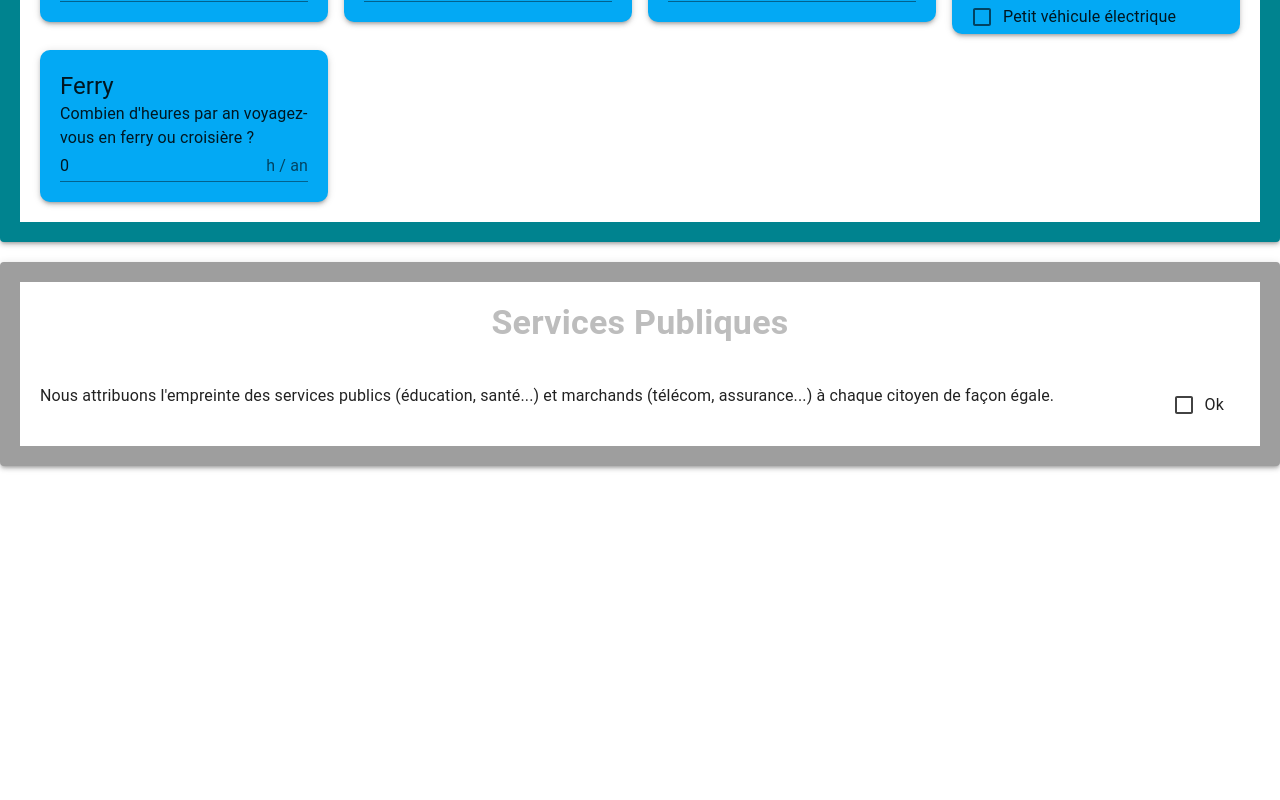
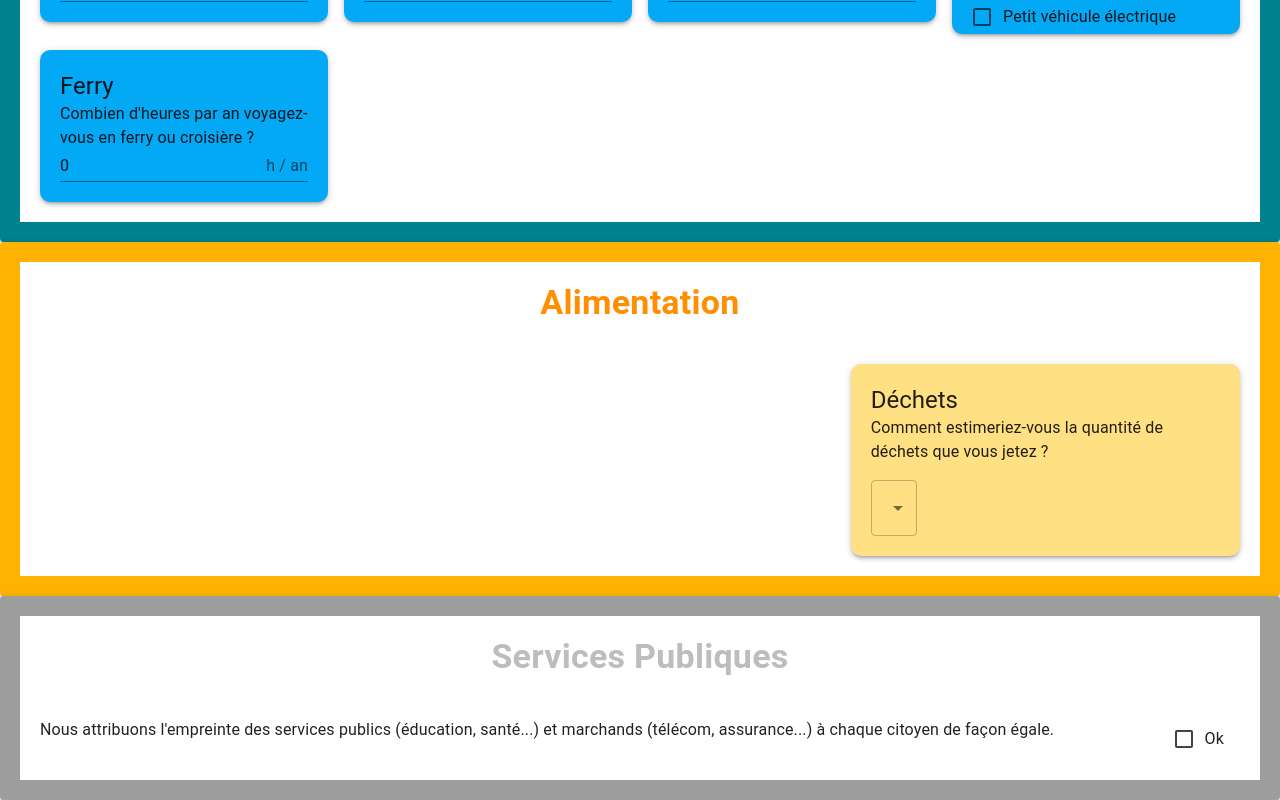
Before and after one commit to louis-prevosteau/Carbon-Footprint-Calculator, a React (Create React App) app: page / in a window 1280 px wide. Shown: the part 1260-2060 px from the top of the page. Before the commit the page ends 1746 px from the top, so only its background shows below. Built offline with nearby package versions, Linux system fonts and the light colour scheme.

Commit message:
trash component

```diff
--- a/src/App.tsx
+++ b/src/App.tsx
@@ -3,6 +3,7 @@ import React, { useState } from 'react';
 import './i18n';
 import Chart from 'components/Chart';
 import PublicServices from 'components/PublicServices';
+import Food from 'components/Food';
 
 const App = () => {
 
@@ -34,6 +35,7 @@ const App = () => {
     <div>
       <Chart data={Object.values(state.sub)}/>
       <Transports handleDataToChart={addFootprint}/>
+      <Food handleDataToChart={addFootprint} />
       <PublicServices handleDataToChart={addFootprint}/>
     </div>
   );
--- a/src/components/Chart.tsx
+++ b/src/components/Chart.tsx
@@ -1,5 +1,5 @@
 import { Box } from '@mui/material';
-import { cyan, grey } from '@mui/material/colors';
+import { amber, cyan, grey } from '@mui/material/colors';
 import { Chart as ChartJS, CategoryScale, LinearScale, BarElement, Title, Tooltip, Legend } from 'chart.js';
 import annotationPlugin from 'chartjs-plugin-annotation';
 import React from 'react';
@@ -36,7 +36,7 @@ const Chart = ({ data }: { data: number[] }) => {
                         {
                             label: t('chart.footprintAdornment'),
                             data,
-                            backgroundColor: [cyan[800], 'rgb(0, 0, 255)', 'rgb(0, 0, 255)', 'rgb(0, 0, 255)', grey[500]]
+                            backgroundColor: [cyan[800], amber[600], 'rgb(0, 0, 255)', 'rgb(0, 0, 255)', grey[500]]
                         }
                     ]
                 }}
--- /dev/null
+++ b/src/components/Food/Trash.tsx
@@ -0,0 +1,88 @@
+import { Box, Checkbox, FormControlLabel, FormGroup, Grid, MenuItem, Paper, Select, Typography } from '@mui/material';
+import { amber } from '@mui/material/colors';
+import { getTrashFootprint } from 'actions/food';
+import React, { useEffect, useState } from 'react';
+import { useTranslation } from 'react-i18next';
+
+const Trash = ({ handleDataToFood }: { handleDataToFood: any }) => {
+
+    const [state, setState] = useState(
+        {
+            params: {
+                level: '',
+                antiWaste: false,
+                compost: false,
+                stopPub: false,
+                bulk: false
+            }
+        }
+    );
+    const { t } = useTranslation();
+
+    useEffect(() => {
+        const handleData = () => {
+            const footprint = getTrashFootprint(
+                state.params.level,
+                state.params.antiWaste,
+                state.params.compost,
+                state.params.stopPub,
+                state.params.bulk
+            );
+            handleDataToFood(footprint);
+        };
+        handleData();
+    }, [state.params.level, state.params.antiWaste, state.params.compost, state.params.stopPub, state.params.bulk]);
+
+    const updateParam = (paramName: keyof typeof state.params, paramValue: any) => {
+        setState(prevState => {
+            const newState = { params: { ...prevState.params, [paramName]: paramValue as never } };
+            return newState;
+        });
+    };
+
+    return (
+        <Paper elevation={3} sx={{ padding: '20px', backgroundColor: amber[200], borderRadius: '10px' }}>
+            <Typography variant='h5'>{t('food.trash.title')}</Typography>
+            <Box>
+                <Grid container direction='column' spacing={2}>
+                    <Grid container item alignItems='center' spacing={2}>
+                        <Grid item>
+                            <Typography variant='body1'>{t('food.trash.questions.level')}</Typography>
+                        </Grid>
+                        <Grid item>
+                            <Select
+                                value={state.params.level}
+                                onChange={(e) => updateParam('level', e.target.value)}
+                            >
+                                <MenuItem value=''></MenuItem>
+                                {['base', 'reduction', 'zero'].map((level) => (
+                                    <MenuItem key={level} value={level}>{t(`food.trash.levelOptions.${level}`)}</MenuItem>
+                                ))}
+                            </Select>
+                        </Grid>
+                    </Grid>
+                    {state.params.level === 'reduction' && (
+                        <Grid container item xs={12} sm={6} md={4}>
+                            <FormGroup>
+                                <Grid item>
+                                    <FormControlLabel control={<Checkbox checked={state.params.antiWaste} onChange={() => updateParam('antiWaste', !state.params.antiWaste)} />} label={t('food.trash.tips.antiWaste')} />
+                                </Grid>
+                                <Grid item>
+                                    <FormControlLabel control={<Checkbox checked={state.params.compost} onChange={() => updateParam('compost', !state.params.compost)} />} label={t('food.trash.tips.compost')} />
+                                </Grid>
+                                <Grid item>
+                                    <FormControlLabel control={<Checkbox checked={state.params.stopPub} onChange={() => updateParam('stopPub', !state.params.stopPub)} />} label={t('food.trash.tips.stopPub')} />
+                                </Grid>
+                                <Grid item>
+                                    <FormControlLabel control={<Checkbox checked={state.params.bulk} onChange={() => updateParam('bulk', !state.params.bulk)} />} label={t('food.trash.tips.bulk')} />
+                                </Grid>
+                            </FormGroup>
+                        </Grid>
+                    )}
+                </Grid>
+            </Box>
+        </Paper>
+    );
+};
+
+export default Trash;
--- /dev/null
+++ b/src/components/Food/index.tsx
@@ -0,0 +1,49 @@
+import { Grid, Paper, Typography } from '@mui/material';
+import { amber } from '@mui/material/colors';
+import React, { useEffect, useState } from 'react';
+import { useTranslation } from 'react-i18next';
+import Trash from './Trash';
+
+const Food = ({ handleDataToChart }: { handleDataToChart: any }) => {
+
+    const [state, setState] = useState(
+        {
+            lunch: 0,
+            drink: 0,
+            trash: 0
+        }
+    );
+    const { t } = useTranslation();
+
+    useEffect(() => {
+        const footprint = state.drink + state.lunch + state.trash;
+        handleDataToChart('food', footprint);
+    }, [state.drink, state.lunch, state.trash]);
+
+    const addFootprint = (paramName: keyof typeof state, footprint: number) => {
+        setState(prevState => {
+            const newState = { ...prevState };
+            newState[paramName] = Number(footprint);
+            return newState;
+        });
+    };
+
+    return (
+        <Paper elevation={3} sx={{ border: '20px solid', borderColor: amber[600], padding: '20px' }}>
+            <Typography variant='h4' sx={{ textAlign: 'center', pb: 5, color: amber[800], fontWeight: 'bold' }}>{t('food.title')}</Typography>
+            <Grid container spacing={2}>
+                <Grid item xs={4}>
+
+                </Grid>
+                <Grid item xs={4}>
+
+                </Grid>
+                <Grid item xs={4}>
+                    <Trash handleDataToFood={addFootprint} />
+                </Grid>
+            </Grid>
+        </Paper>
+    );
+};
+
+export default Food;
--- a/src/components/PublicServices/index.tsx
+++ b/src/components/PublicServices/index.tsx
@@ -27,7 +27,7 @@ const PublicServices = ({ handleDataToChart }: { handleDataToChart: any }) => {
     };
 
     return (
-        <Paper elevation={3} sx={{ border: '20px solid', borderColor: grey[500], padding: '20px', marginBottom: '20px' }}>
+        <Paper elevation={3} sx={{ border: '20px solid', borderColor: grey[500], padding: '20px' }}>
             <Typography variant='h4' sx={{ textAlign: 'center', pb: 5, color: grey[400], fontWeight: 'bold' }}>{t('publicServices.title')}</Typography>
             <Grid container direction='row' justifyContent='space-between'>
                 <Grid item>
--- a/src/components/Transports/index.tsx
+++ b/src/components/Transports/index.tsx
@@ -44,7 +44,7 @@ const Transports = ({ handleDataToChart }: { handleDataToChart: any }) => {
     };
 
     return (
-        <Paper elevation={3} sx={{ border: '20px solid', borderColor: cyan[800], padding: '20px', marginBottom: '20px' }}>
+        <Paper elevation={3} sx={{ border: '20px solid', borderColor: cyan[800], padding: '20px' }}>
             <Typography variant='h4' sx={{ textAlign: 'center', pb: 5, color: blue['A200'], fontWeight: 'bold' }}>{t('transports.title')}</Typography>
             <Grid container spacing={2}>
                 <Grid item xs={6} sm={3}>
--- a/src/locales/fr.json
+++ b/src/locales/fr.json
@@ -120,6 +120,26 @@
             }
         }
     },
+    "food": {
+        "title": "Alimentation",
+        "trash": {
+            "title": "Déchets",
+            "questions": {
+                "level": "Comment estimeriez-vous la quantité de déchets que vous jetez ?"
+            },
+            "levelOptions": {
+                "base": "Je jette sans faire attention",
+                "reduction": "Je limite mes déchets",
+                "zero": "Je suis zéro-déchet"
+            },
+            "tips": {
+                "antiWaste": "Anti-gaspillage alimentaire",
+                "compost": "Compostage",
+                "stopPub": "Stop Pub",
+                "bulk": "Achats en vrac"
+            }
+        }
+    },
     "publicServices": {
         "title": "Services Publiques",
         "question": "Nous attribuons l'empreinte des services publics (éducation, santé...) et marchands (télécom, assurance...) à chaque citoyen de façon égale."
```
